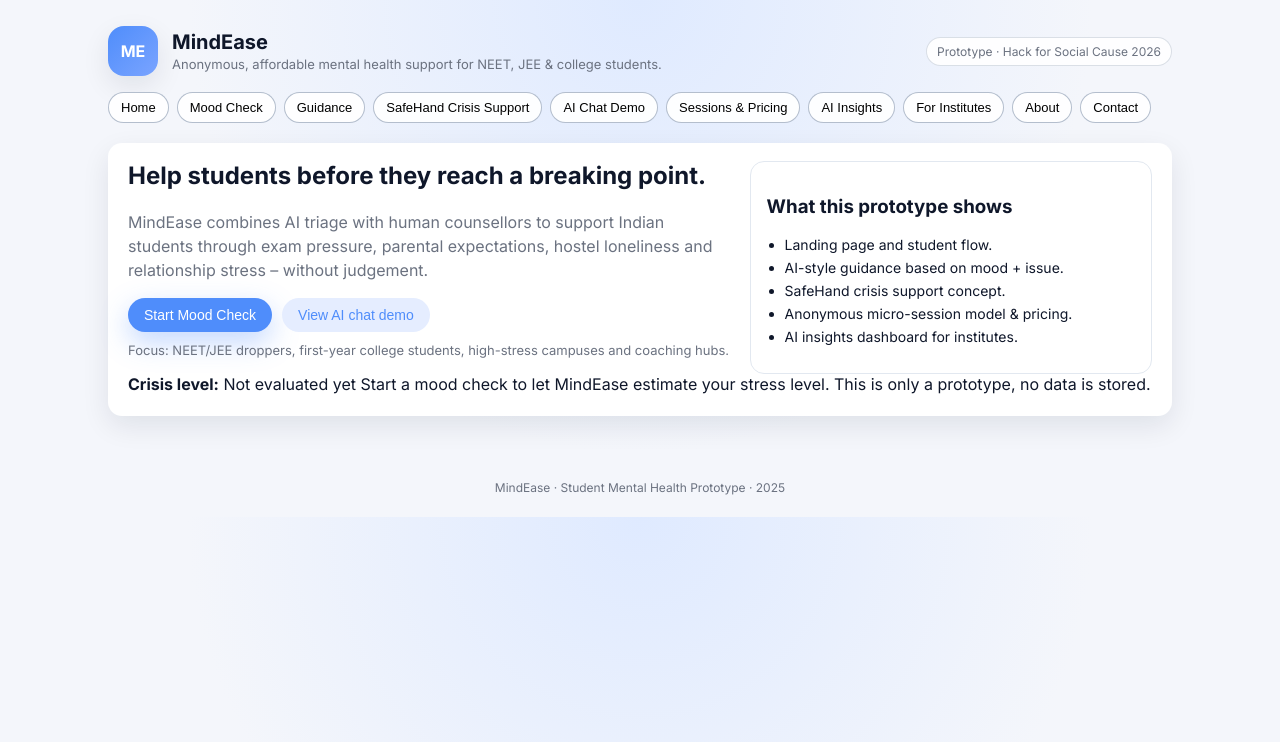
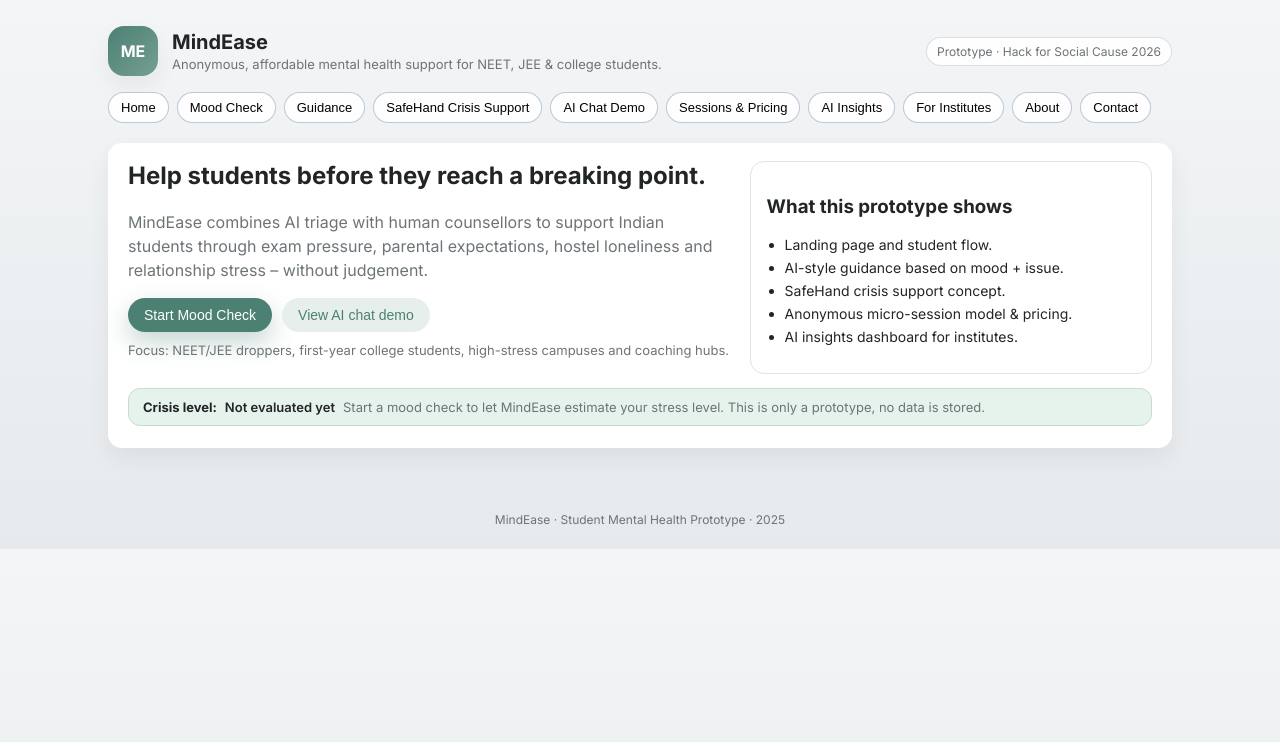
Before and after one commit to gouseiafatma/MindEase-App, a plain HTML site: page index.html in a window 1280 px wide. Drawn offline with Linux system fonts and the light colour scheme.

Commit message:
Update style.css

```diff
--- a/style.css
+++ b/style.css
@@ -1,12 +1,12 @@
 :root {
-  --bg: #f4f6fb;
-  --primary: #4f8dfb;
-  --primary-soft: #e1ecff;
-  --text: #0f172a;
-  --muted: #6b7280;
-  --card: #ffffff;
+  --bg: #eceff1;              /* soft grey background */
+  --primary: #4b8073;         /* muted teal */
+  --primary-soft: #d6e4df;    /* very light teal */
+  --text: #222526;            /* dark grey, not pure black */
+  --muted: #6d7478;           /* soft grey text */
+  --card: #ffffff;            /* card surface */
   --radius: 14px;
-  --shadow: 0 10px 28px rgba(15, 23, 42, 0.09);
+  --shadow: 0 10px 24px rgba(15, 23, 42, 0.06);
 }
 
 * {
@@ -16,7 +16,7 @@
 body {
   margin: 0;
   font-family: "Inter", system-ui, -apple-system, "Segoe UI", sans-serif;
-  background: radial-gradient(circle at top, #dfeaff, var(--bg) 55%);
+  background: linear-gradient(180deg, #f3f5f6 0%, var(--bg) 55%, #e6eaec 100%);
   color: var(--text);
 }
 
@@ -42,7 +42,7 @@ body {
   width: 50px;
   height: 50px;
   border-radius: 16px;
-  background: linear-gradient(135deg, var(--primary), #7aa4ff);
+  background: linear-gradient(135deg, #4b8073, #769f92);
   display: grid;
   place-items: center;
   color: #fff;
@@ -83,7 +83,7 @@ body {
 
 .nav button {
   border-radius: 999px;
-  border: 1px solid rgba(148, 163, 184, 0.7);
+  border: 1px solid rgba(148, 163, 184, 0.6);
   background: rgba(255, 255, 255, 0.9);
   padding: 7px 12px;
   font-size: 13px;
@@ -91,10 +91,11 @@ body {
 }
 
 .nav button:hover {
-  background: var(--primary-soft);
+  background: #f2f5f4;
+  border-color: #c1cbc7;
 }
 
-/* MAIN */
+/* MAIN LAYOUT */
 
 .container {
   max-width: 1100px;
@@ -111,10 +112,10 @@ body {
 }
 
 .card-soft {
-  background: rgba(255, 255, 255, 0.9);
+  background: rgba(255, 255, 255, 0.92);
   border-radius: 14px;
   padding: 14px 16px;
-  border: 1px solid #e2e8f0;
+  border: 1px solid #dde5e2;
 }
 
 /* HERO */
@@ -142,13 +143,13 @@ body {
   margin-top: 10px;
 }
 
+/* BUTTONS */
+
 .cta-row {
   display: flex;
   gap: 10px;
   margin-top: 16px;
 }
-
-/* BUTTONS */
 
 .primary,
 .secondary,
@@ -163,11 +164,11 @@ body {
 .primary {
   background: var(--primary);
   color: #fff;
-  box-shadow: 0 10px 28px rgba(79, 141, 251, 0.35);
+  box-shadow: 0 10px 24px rgba(75, 128, 115, 0.32);
 }
 
 .secondary {
-  background: #e5edff;
+  background: #e7efec;
   color: var(--primary);
 }
 
@@ -217,10 +218,10 @@ body {
 }
 
 .mini-card {
-  background: #f9fbff;
+  background: #f7f9f8;
   border-radius: 12px;
   padding: 12px 14px;
-  border: 1px solid #e2e8f0;
+  border: 1px solid #dde4e1;
   font-size: 14px;
 }
 
@@ -240,20 +241,57 @@ body {
 
 .pill-row button {
   border-radius: 999px;
-  border: 1px solid #d1d5db;
-  background: #f9fafb;
+  border: 1px solid #d1d5d3;
+  background: #f7f8f7;
   padding: 7px 12px;
   font-size: 13px;
   cursor: pointer;
 }
 
 .pill-row button:hover {
-  background: #e5edff;
-  border-color: #c7d2fe;
+  background: #e4ece8;
+  border-color: #c6d6cf;
 }
 
 .mt {
   margin-top: 16px;
+}
+
+/* CRISIS BANNER */
+
+.crisis-banner {
+  margin-top: 14px;
+  border-radius: 12px;
+  padding: 10px 14px;
+  font-size: 13px;
+  display: flex;
+  flex-wrap: wrap;
+  gap: 8px;
+  align-items: center;
+  border: 1px solid #e0e4e2;
+}
+
+.crisis-banner.low {
+  background: #e6f3ec;
+  border-color: #c4ddce;
+}
+
+.crisis-banner.medium {
+  background: #f5efe0;
+  border-color: #e5d39d;
+}
+
+.crisis-banner.high {
+  background: #f7e4e3;
+  border-color: #e4b1ad;
+}
+
+#crisis-badge {
+  font-weight: 600;
+}
+
+.crisis-note {
+  color: var(--muted);
 }
 
 /* CHAT DEMO */
@@ -275,12 +313,12 @@ body {
 
 .bubble.user {
   align-self: flex-end;
-  background: #e0edff;
+  background: #dde8e5;  /* soft teal grey */
 }
 
 .bubble.ai {
   align-self: flex-start;
-  background: #f3f4ff;
+  background: #f2f4f3;
 }
 
 /* CHART */
@@ -302,14 +340,14 @@ body {
 
 .bar {
   height: 8px;
-  background: #e5e7eb;
+  background: #e1e4e3;
   border-radius: 999px;
   overflow: hidden;
 }
 
 .fill {
   height: 100%;
-  background: linear-gradient(90deg, var(--primary), #7aa4ff);
+  background: linear-gradient(90deg, #4b8073, #7ba499);
 }
 
 .percent {
```
